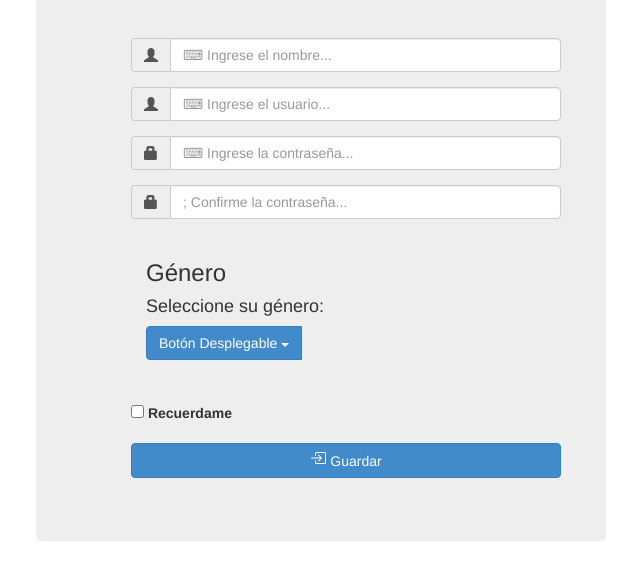
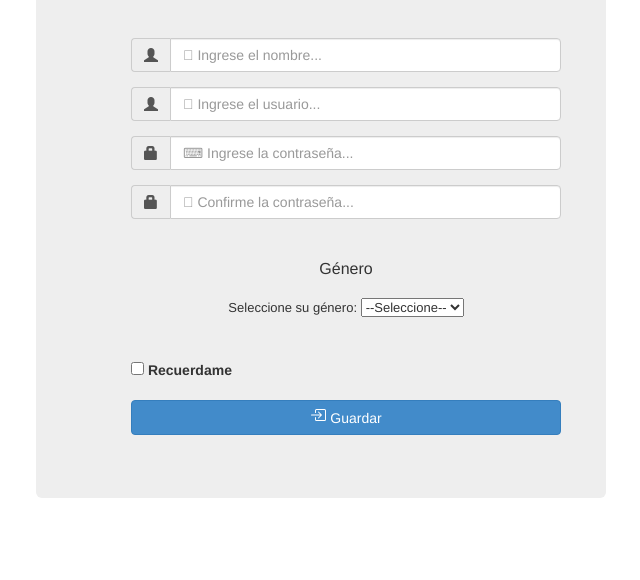
Before and after one commit to jnnavarro0/Laboratorio, a plain HTML site: page Parte2/Recursos/html/FormContacto.html in a window 1280 px wide. Shown: the part 140-720 px from the top of the page, without its empty margins (299-939 px from the left). Drawn offline with nearby package versions, Linux system fonts and the light colour scheme; files whose address does not match are found by name.

Commit message:
Update FormContacto.html

```diff
--- a/Parte2/Recursos/html/FormContacto.html
+++ b/Parte2/Recursos/html/FormContacto.html
@@ -25,14 +25,14 @@
             <span class="input-group-addon">
               <span class="glyphicon glyphicon-user"></span>
             </span>
-                  <input type="nombre" class="form-control" name="email" placeholder="&#9000; Ingrese el nombre..." required>
+                  <input type="nombre" class="form-control" name="email" placeholder="&#xF4E1; Ingrese el nombre..." required>
               </div>
 
             <div class="form-group input-group">
             <span class="input-group-addon">
               <span class="glyphicon glyphicon-user"></span>
             </span>
-                  <input type="usuario" class="form-control" name="email" placeholder="&#9000; Ingrese el usuario..." required>
+                  <input type="usuario" class="form-control" name="email" placeholder="&#xF63A; Ingrese el usuario..." required>
               </div>
 
             <div class="form-group input-group">
@@ -46,28 +46,26 @@
               <span class="input-group-addon">
                 <span class="glyphicon glyphicon-lock"></span>
               </span>
-                <input type="confirm-password" class="form-control" name="password" placeholder="; Confirme la contraseña..." required>
+                <input type="confirm-password" class="form-control" name="password" placeholder="&#xF639; Confirme la contraseña..." required>
             </div>
 
             <hr>
 
-            <div>
-              <h3>Género</h3>
-              <h4>Seleccione su género:</h4>
-              <div class="btn-group">
-              <a class="btn btn-primary dropdown-toogle" data-toggle="dropdown">
-                Botón Desplegable <span class="caret"></span>
-              </a>
-              <ul class="dropdown-menu">
-                <li><a href="#">Enlace 1</a></li>
-                <li><a href="#">Enlace 2</a></li>
-                <li><a href="#">Enlace 3</a></li>
-                <li class="divider"></li>
-                <li><a href="#">Enlace 4</a></li>
-                <li><a href="#">Enlace 5</a></li>
-              </ul>
-            </div>
-
+            <div style="text-align: center;">
+              <h1 style="font-size: medium;">Género</h1>
+              <h1 style="font-size: small;">Seleccione su género:
+              <span><select id="cmbCountryatOrigin" name="cmbCountryatOrigin">
+                  <option value="0">--Seleccione--</option>
+                  <option value="1">Masculino</option>
+                  <option value="2">Femenino</option>
+                  <option value="3">Lesbiana</option>
+                  <option value="4">Gay</option>
+                  <option value="5">Bisexual</option>
+                  <option value="6">Transexual</option>
+                  <option value="7">Intersexual</option>
+                </select>
+              </span>
+            </h1>
 
             </div>
 
```
